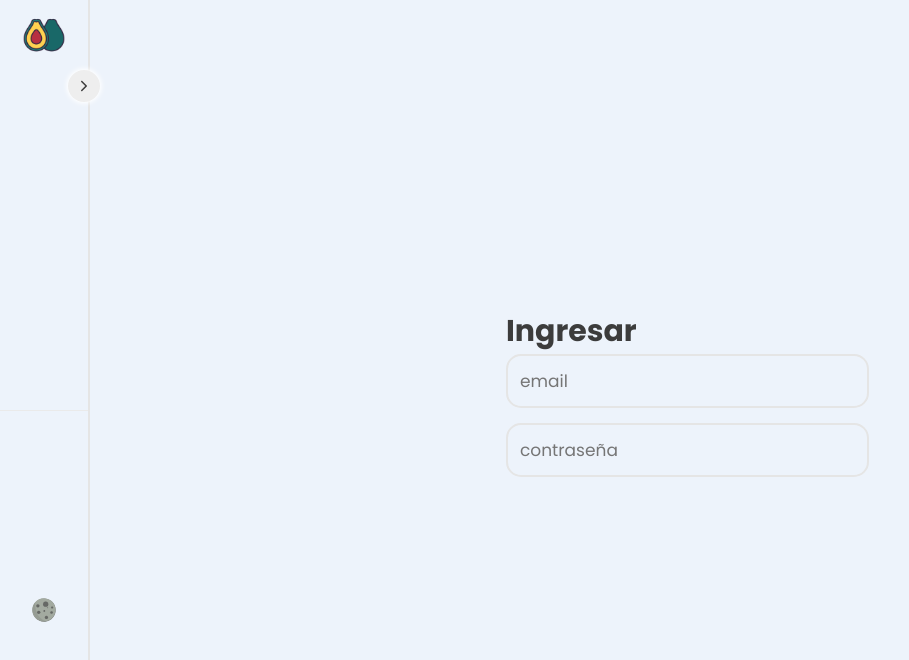
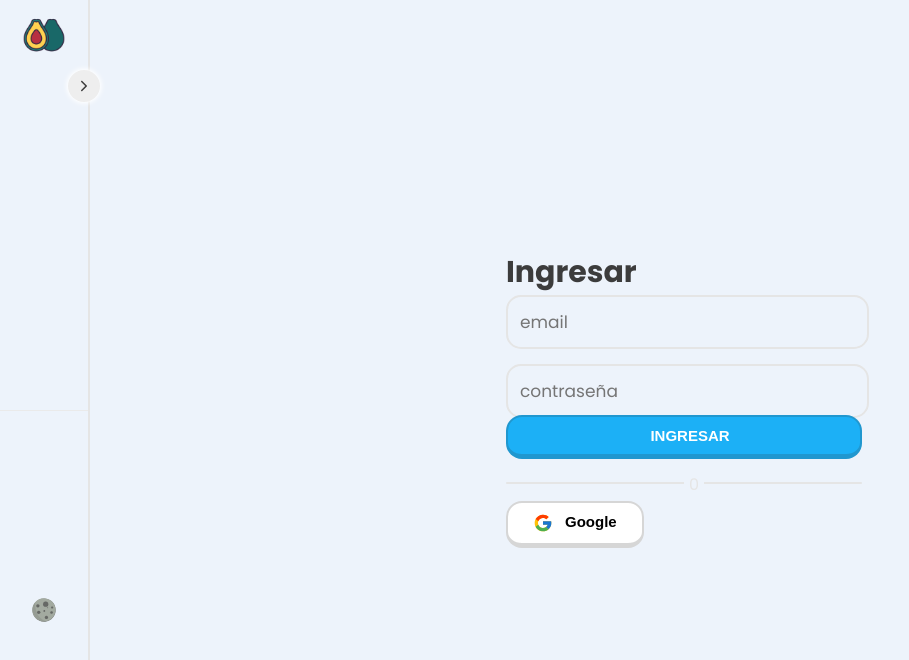
Before and after one commit to RamiroChac0n/punto-de-venta, a React (Vite) app: page /login in a window 1280 px wide. Shown: the top 660 px of the page, without its empty margins (0-909 px from the left). Built offline with nearby package versions, Linux system fonts and the light colour scheme; some icons are missing.

Commit message:
Agregando Buttons

```diff
--- /dev/null
+++ b/src/components/atom/Icono.jsx
@@ -0,0 +1,10 @@
+import styled from "styled-components";
+export const Icono = styled.span`
+   display:flex;
+   align-items:center;
+   text-align:center;
+    font-size:20px;
+    color:${(props)=>props.$color};
+
+
+`
--- /dev/null
+++ b/src/components/atom/Linea.jsx
@@ -0,0 +1,18 @@
+import {styled} from 'styled-components'
+
+export const Linea = styled.div`
+    background-color: ${({theme})=>theme.color2};
+    height: 2px;
+    border-radius: 15px;
+    margin: 20px 0;
+    position: relative;
+    text-align: center;
+    span{
+        top: -10px;
+        position: absolute;
+        background-color:${({theme})=>theme.bgtotal};
+        text-align: center;
+        padding: 0 5px;
+        color: ${({theme})=>theme.color2};
+    }
+`
--- /dev/null
+++ b/src/components/molecule/Btnsave.jsx
@@ -0,0 +1,63 @@
+import styled from "styled-components";
+import { Icono } from "../../index";
+export function Btnsave({
+  funcion,
+  titulo,
+  bgcolor,
+  icono,
+  url,
+  color,
+  disabled,width
+}) {
+  return (
+    <Container $width={width}
+      disabled={disabled}
+      $color={color}
+      type="submit"
+      $bgcolor={bgcolor}
+      onClick={funcion}
+    >
+      <section className="content">
+        <Icono $color={color}>{icono}</Icono>
+        {titulo && (
+          <span className="btn">
+            <a href={url} target="_blank">
+              {titulo}
+            </a>
+          </span>
+        )}
+      </section>
+    </Container>
+  );
+}
+const Container = styled.button`
+  font-weight: 700;
+  display: flex;
+  font-size: 15px;
+  padding: 10px 25px;
+  border-radius: 16px;
+  background-color: ${(props) => props.$bgcolor};
+  border: 2px solid rgba(50, 50, 50, 0.2);
+  border-bottom: 5px solid rgba(50, 50, 50, 0.2);
+  transform: translate(0, -3px);
+  cursor: pointer;
+  transition: 0.2s;
+  transition-timing-function: linear;
+  color: rgb(${(props) => props.$color});
+  align-items: center;
+  justify-content: center;
+ width:${(props)=>props.$width};
+  .content {
+    display: flex;
+    gap: 12px;
+  }
+  &:active {
+    transform: translate(0, 0);
+    border-bottom: 2px solid rgba(50, 50, 50, 0.5);
+  }
+  &[disabled] {
+    background-color: #646464;
+    cursor: no-drop;
+    box-shadow: none;
+  }
+`;
--- a/src/components/templates/LoginTemplate.jsx
+++ b/src/components/templates/LoginTemplate.jsx
@@ -1,5 +1,6 @@
 import {styled} from 'styled-components'
-import { InputText2, Title } from '../../index'
+import { Btnsave, InputText2, Linea, Title } from '../../index'
+import {v} from '../../styles/variables'
 
 export function LoginTemplate(){
     return(
@@ -15,8 +16,13 @@
                         </InputText2>
                         <InputText2>
                             <input className='form__field' placeholder='contraseña' type='password'/>
+                            <Btnsave titulo='INGRESAR' bgcolor='#1CB0F6' color='255,255,255' width='100%'/>
                         </InputText2>
                     </form>
+                    <Linea >
+                        <span>0</span>
+                    </Linea>
+                    <Btnsave titulo='Google' bgcolor='#ffff' icono={<v.iconogoogle />}/>
                 </div>
             </section>
         </Container>
--- a/src/index.js
+++ b/src/index.js
@@ -1,5 +1,8 @@
 export * from './App';
+export * from './components/atom/Icono';
+export * from './components/atom/Linea';
 export * from './components/atom/Title';
+export * from './components/molecule/Btnsave';
 export * from './components/organism/ToggleTema';
 export * from './components/organism/formularios/InputText2';
 export * from './components/organism/sidebar/Sidebar';
```
